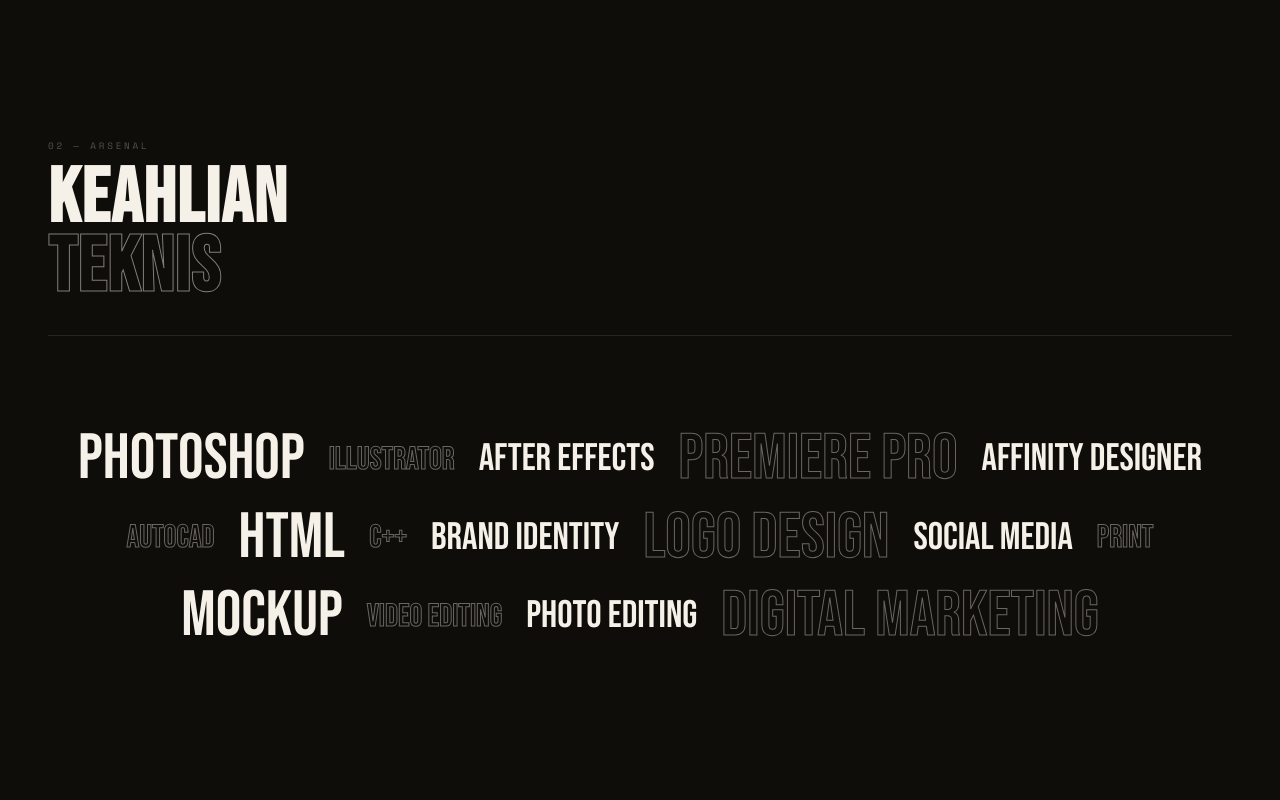
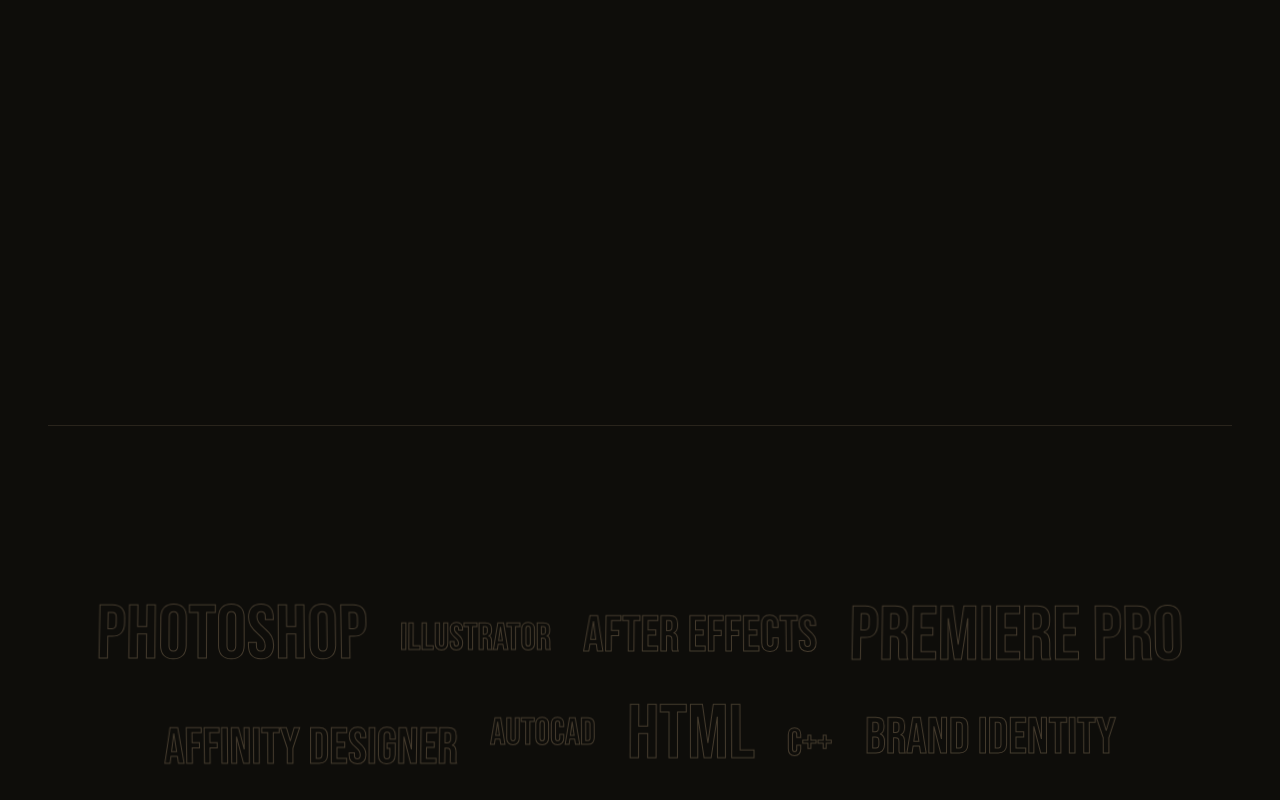
Before and after one commit to Irvansignora/Acep-Nurjaman, a Next.js app: page / in a window 1280 px wide. Shown: the part 2140-2940 px from the top of the page. Built offline with nearby package versions, Linux system fonts and the light colour scheme.

Commit message:
Update Skills.tsx

```diff
--- a/components/Skills.tsx
+++ b/components/Skills.tsx
@@ -1,5 +1,5 @@
 "use client";
-import { useEffect, useRef, useState, useMemo } from "react";
+import { useEffect, useRef, useMemo } from "react";
 
 const groups = [
   { title:"Adobe Suite", tags:["Photoshop","Illustrator","After Effects","Premiere Pro"] },
@@ -12,16 +12,15 @@
 
 export default function Skills() {
   const ref = useRef<HTMLElement>(null);
-  const [visible, setVisible] = useState(false);
-
-  // Menggabungkan semua tag menjadi satu array flat
   const allSkills = useMemo(() => groups.flatMap(g => g.tags), []);
 
   useEffect(()=>{
     const obs = new IntersectionObserver(([e])=>{
       if(e.isIntersecting){
-        setVisible(true);
-        ref.current?.querySelectorAll(".r-up,.r-clip,.r-fade").forEach((el,i)=>setTimeout(()=>el.classList.add("on"),i*40));
+        // Animasi fade in masuk
+        ref.current?.querySelectorAll(".skill-item").forEach((el,i)=> {
+          setTimeout(() => el.classList.add("visible"), i * 60);
+        });
         obs.disconnect();
       }
     },{threshold:0.1});
@@ -30,60 +29,76 @@
   },[]);
 
   return (
-    <section id="skills" ref={ref} style={{ background:"var(--ink)", padding:"10rem 3rem", overflow:"hidden" }}>
+    <section id="skills" ref={ref} style={{ background:"var(--ink)", padding:"12rem 3rem", overflow:"hidden" }}>
       <div style={{ maxWidth:"1200px", margin:"0 auto" }}>
 
-        {/* Header */}
-        <div style={{ display:"flex", justifyContent:"space-between", alignItems:"flex-end", marginBottom:"4rem", borderBottom:"1px solid rgba(245,240,232,0.1)", paddingBottom:"2rem" }}>
+        {/* Header - Lebih Raw */}
+        <div style={{ display:"flex", justifyContent:"space-between", alignItems:"flex-end", marginBottom:"8rem", borderBottom:"1px solid rgba(196,167,125,0.15)", paddingBottom:"3rem" }}>
           <div>
-            <p className="r-up" style={{ fontFamily:"'Space Mono',monospace", fontSize:"0.58rem", letterSpacing:"0.3em", textTransform:"uppercase", color:"rgba(245,240,232,0.3)", marginBottom:"0.8rem" }}>02 — Arsenal</p>
-            <h2 className="r-up" style={{ fontFamily:"'Bebas Neue',sans-serif", fontSize:"clamp(3rem,6vw,6rem)", letterSpacing:"0.02em", color:"var(--bg)", lineHeight:0.9 }}>
+            <p className="r-up" style={{ fontFamily:"'Space Mono',monospace", fontSize:"0.65rem", letterSpacing:"0.4em", textTransform:"uppercase", color:"rgba(196,167,125,0.4)", marginBottom:"1rem" }}>03 — Arsenal</p>
+            <h2 className="r-up" style={{ fontFamily:"'Bebas Neue',sans-serif", fontSize:"clamp(4rem,8vw,8rem)", letterSpacing:"0.04em", color:"#C4A77D", lineHeight:0.85 }}>
               Keahlian<br/>
-              <span style={{ WebkitTextStroke:"1px rgba(245,240,232,0.5)", color:"transparent" }}>Teknis</span>
+              <span style={{ WebkitTextStroke:"1px rgba(196,167,125,0.5)", color:"transparent" }}>Teknis</span>
             </h2>
           </div>
+          <p className="r-up" style={{ fontFamily:"'DM Serif Display',serif", fontStyle:"italic", fontSize:"1.2rem", color:"rgba(245,240,232,0.4)", maxWidth:"300px", textAlign:"right", lineHeight:1.7 }}>
+            Sentuh (hover) untuk mengaktifkan elemen 3D wireframe.
+          </p>
         </div>
 
-        {/* Massive Typography Cloud */}
+        {/* --- Interactive 3D/Wireframe Skill Field --- */}
         <div style={{
           display:"flex",
           flexWrap:"wrap",
           justifyContent:"center",
           alignItems: "center",
-          gap:"1.5rem",
-          padding: "2rem 0"
+          gap:"2rem", // Gap lebih besar agar melegakan
+          padding: "4rem 0"
         }}>
           {allSkills.map((tag, i) => {
-            // Setup randomisasi gaya secara statis agar tidak error hidrasi di Next.js
-            const fontSize = (i % 3 === 0) ? 5 : (i % 2 === 0) ? 3 : 2.5; // Ukuran font bervariasi
-            const isOutline = i % 2 !== 0; // Sebagian solid, sebagian cuma outline (stroke)
+            const fontSize = (i % 3 === 0) ? 6 : (i % 2 === 0) ? 4 : 3;
+            // Gunakan inline style statis untuk rotasi acak palsu
+            const randomX = Math.random() * 20 - 10;
+            const randomY = Math.random() * 20 - 10;
 
             return (
-              <span key={tag + i} className="r-fade" style={{
+              <span key={tag + i} className="skill-item" style={{
                 fontFamily:"'Bebas Neue',sans-serif",
-                fontSize: `clamp(2rem, ${fontSize}vw, ${fontSize + 2}rem)`,
+                fontSize: `clamp(2rem, ${fontSize}vw, ${fontSize + 1}rem)`,
                 lineHeight: 0.85,
-                color: isOutline ? "transparent" : "var(--bg)",
-                // Di React inline style, WebkitTextStroke wajib huruf besar W
-                WebkitTextStroke: isOutline ? "1px rgba(245,240,232,0.4)" : "none",
                 textTransform: "uppercase",
-                cursor: "none",
                 display: "inline-block",
-                transition: "all 0.4s cubic-bezier(0.175, 0.885, 0.32, 1.275)",
+                cursor: "crosshair",
+
+                // --- Initial State (3D Wireframe palsu) ---
+                color: "transparent",
+                WebkitTextStroke: "1px rgba(196,167,125,0.3)",
+                transform: `perspective(600px) rotateX(${randomX}deg) rotateY(${randomY}deg)`,
+                opacity: 0,
+                transition: "all 0.5s cubic-bezier(0.165, 0.84, 0.44, 1), WebkitTextStroke 0.3s ease, opacity 0.5s ease",
+
+                // Setup keyframes animation palsu untuk gerakan melayang
+                animation: `float ${Math.random()*4 + 3}s ease-in-out infinite alternate`,
+                animationDelay: `${Math.random()*2}s`,
               }}
+              // --- Interaction Hover (Glow & Expand) ---
               onMouseEnter={e => {
-                e.currentTarget.style.color = "var(--gold)";
-                e.currentTarget.style.transform = "skewX(-10deg) scale(1.15) translateY(-5px)";
-                // Di manipulasi DOM TS, webkitTextStroke wajib huruf kecil w
-                e.currentTarget.style.webkitTextStroke = "none";
-                e.currentTarget.style.zIndex = "10";
+                e.currentTarget.style.animationPlayState = "paused"; // Berhenti melayang
+                e.currentTarget.style.color = "#C4A77D"; // Solid Gold
+                e.currentTarget.style.webkitTextStroke = "0px rgba(0,0,0,0)";
+                e.currentTarget.style.transform = "perspective(600px) scale(1.3) translateY(-10px) rotateX(0deg) rotateY(0deg)";
+                e.currentTarget.style.zIndex = "20";
+                // Efek Glowing
+                e.currentTarget.style.textShadow = "0 0 15px rgba(196,167,125,0.8), 0 0 30px rgba(196,167,125,0.6)";
               }}
               onMouseLeave={e => {
-                e.currentTarget.style.color = isOutline ? "transparent" : "var(--bg)";
-                e.currentTarget.style.transform = "skewX(0deg) scale(1) translateY(0)";
-                // Di manipulasi DOM TS, webkitTextStroke wajib huruf kecil w
-                e.currentTarget.style.webkitTextStroke = isOutline ? "1px rgba(245,240,232,0.4)" : "none";
+                e.currentTarget.style.animationPlayState = "running"; // Lanjut melayang
+                e.currentTarget.style.color = "transparent";
+                e.currentTarget.style.webkitTextStroke = "1px rgba(196,167,125,0.3)";
+                e.currentTarget.style.transform = `perspective(600px) scale(1) translateY(0) rotateX(${randomX}deg) rotateY(${randomY}deg)`;
                 e.currentTarget.style.zIndex = "1";
+                // Matikan Glow
+                e.currentTarget.style.textShadow = "none";
               }}
               >
                 {tag}
@@ -91,8 +106,18 @@
             );
           })}
         </div>
+      </div>
 
-      </div>
+      {/* --- Perlu CSS tambahan untuk keyframes dan kelas visible --- */}
+      <style jsx global>{`
+        @keyframes float {
+          0% { transform: perspective(600px) rotateX(-5deg) translateY(0px); }
+          100% { transform: perspective(600px) rotateX(5deg) translateY(-15px); }
+        }
+        .skill-item.visible {
+          opacity: 1 !important;
+        }
+      `}</style>
     </section>
   );
 }
```
